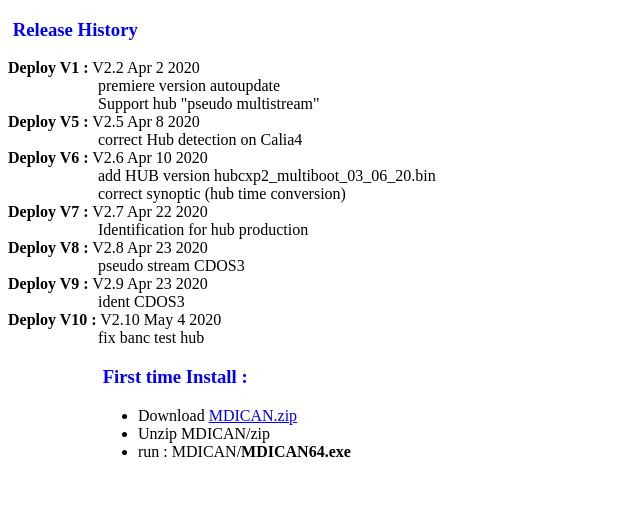
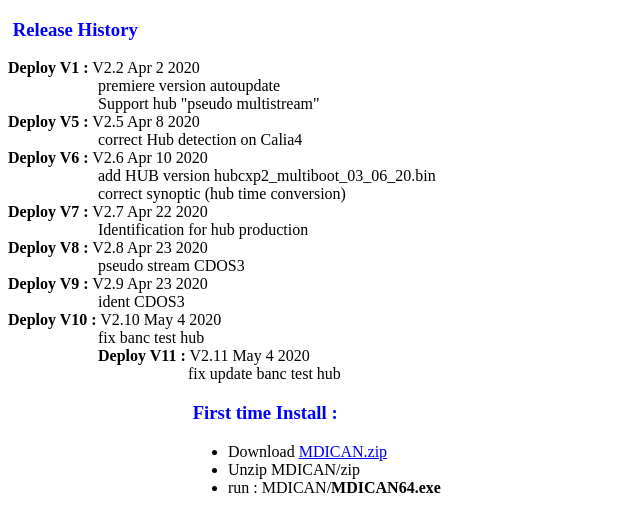
Before and after one commit to xcs400/mdican-update, a website: page index.html in a window 1280 px wide. Shown: the whole page, without its empty margins (0-640 px from the left). Drawn offline with Linux system fonts and the light colour scheme.

Commit message:
Update index.html

```diff
--- a/index.html
+++ b/index.html
@@ -33,6 +33,8 @@
 <div style="padding-left: 90px;">ident CDOS3 </div>
 <div><strong>Deploy V10 :</strong> V2.10 May 4 2020&nbsp;</div>
 <div style="padding-left: 90px;">fix banc test hub<div>
+<div><strong>Deploy V11 :</strong> V2.11 May 4 2020&nbsp;</div>
+<div style="padding-left: 90px;">fix update banc test hub<div>
 
 
 
```
